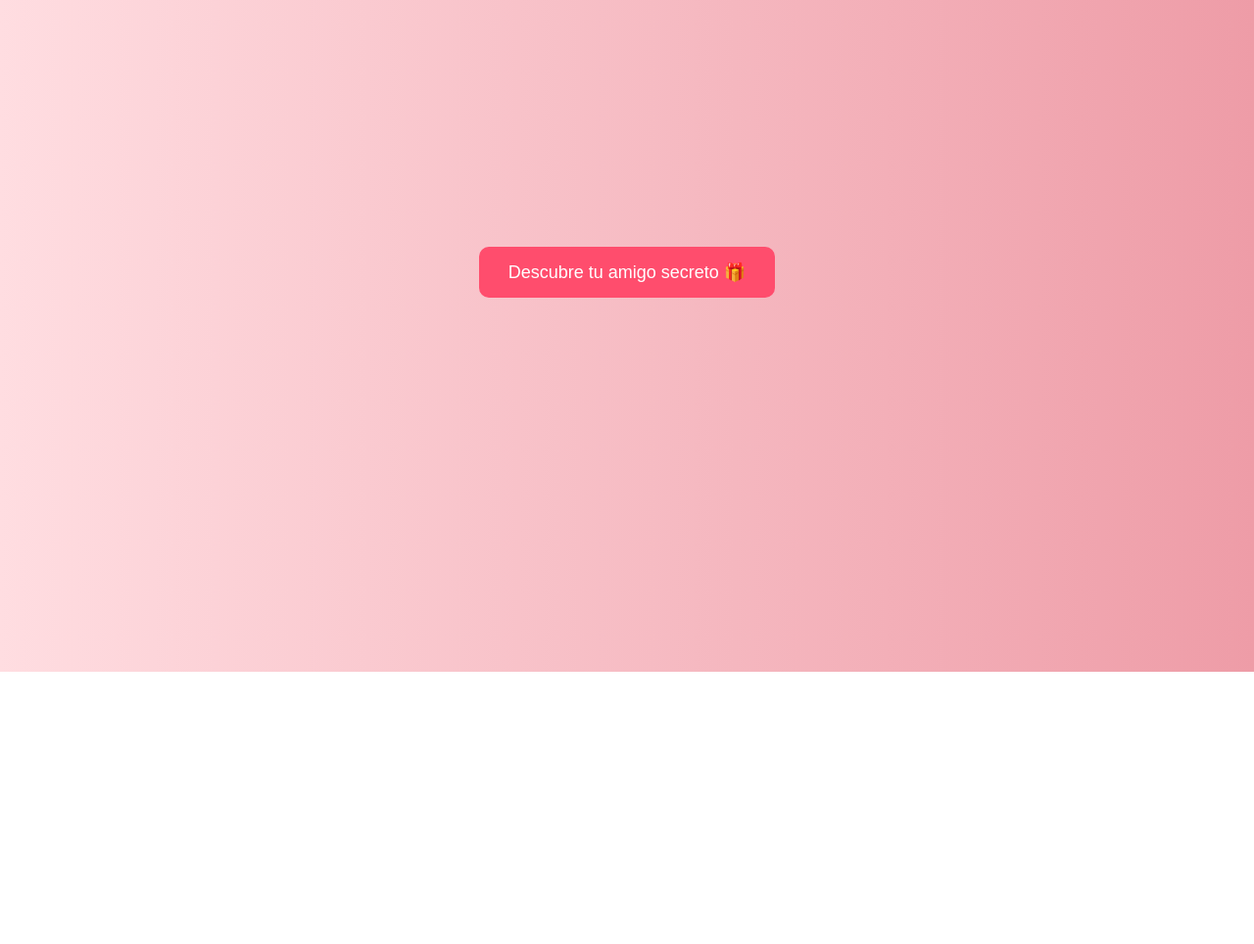
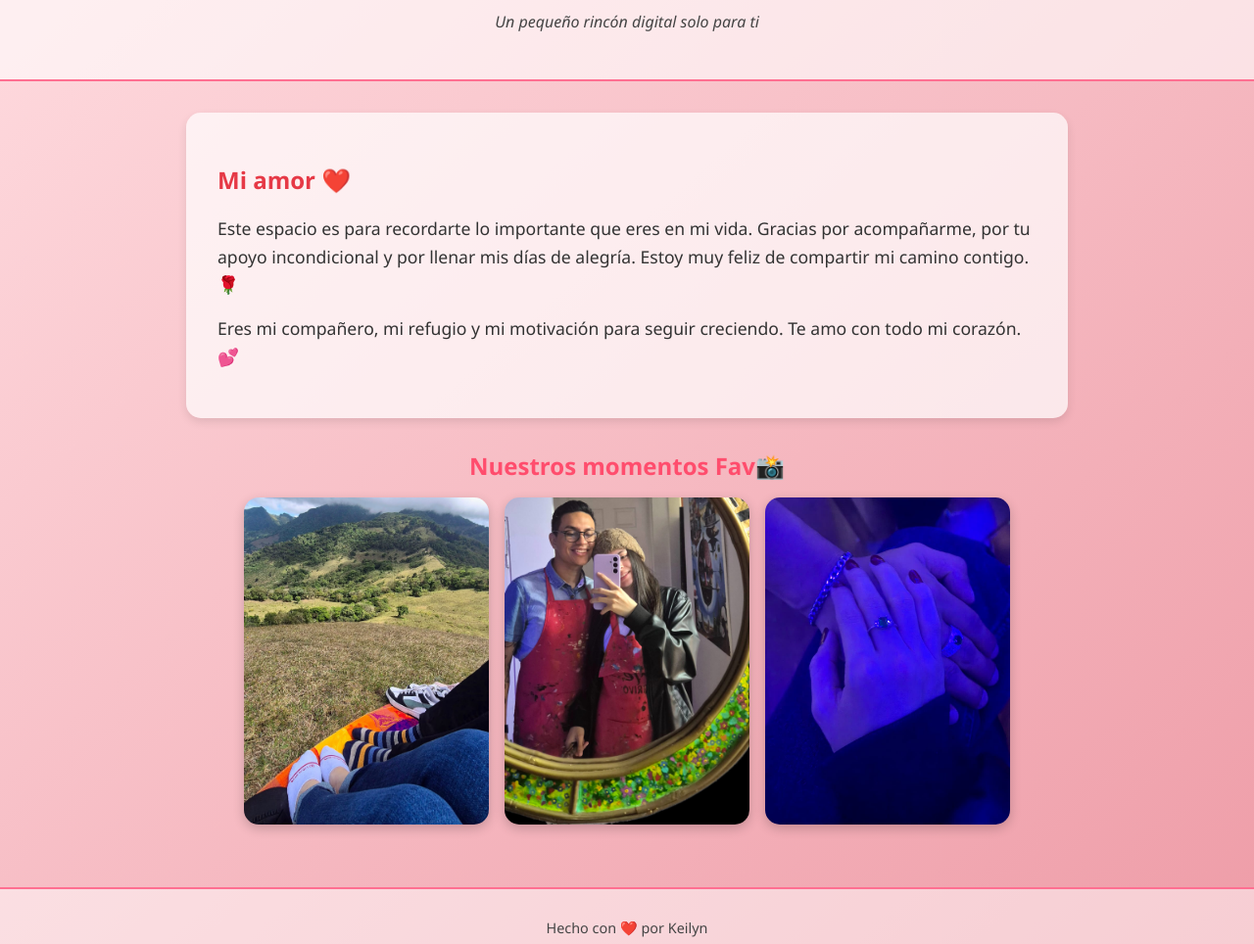
Before and after one commit to KeiiLara/moises-site, a plain HTML site: page index.html in a window 1280 px wide. Shown: the part 130-1094 px from the top of the page at 98% size. Before the commit the page ends 816 px from the top, so only its background shows below. Drawn offline with Linux system fonts and the light colour scheme.

Commit message:
Update index.html
Corregido

```diff
--- a/index.html
+++ b/index.html
@@ -1,83 +1,43 @@
 <!DOCTYPE html>
 <html lang="es">
 <head>
-  <meta charset="UTF-8">
-  <meta name="viewport" content="width=device-width, initial-scale=1.0">
-  <title>Amigo Secreto</title>
-  <style>
-    body {
-      font-family: Arial, sans-serif;
-      text-align: center;
-      background: linear-gradient(to right, #ffdde1, #ee9ca7);
-      display: flex;
-      justify-content: center;
-      align-items: center;
-      height: 100vh;
-    }
-
-    button {
-      padding: 15px 30px;
-      font-size: 18px;
-      border: none;
-      border-radius: 10px;
-      background: #ff4d6d;
-      color: white;
-      cursor: pointer;
-      transition: 0.3s;
-    }
-
-    button:hover {
-      background: #ff1e56;
-    }
-
-    /* Estilos del pop-up */
-    #popup {
-      display: none;
-      position: fixed;
-      top: 0;
-      left: 0;
-      width: 100%;
-      height: 100%;
-      background: rgba(0,0,0,0.7);
-      justify-content: center;
-      align-items: center;
-    }
-
-    #popup-content {
-      background: white;
-      padding: 20px;
-      border-radius: 15px;
-      font-size: 20px;
-      animation: zoomIn 0.5s ease;
-    }
-
-    @keyframes zoomIn {
-      from { transform: scale(0.5); opacity: 0; }
-      to { transform: scale(1); opacity: 1; }
-    }
-  </style>
+    <meta charset="UTF-8">
+    <meta name="viewport" content="width=device-width, initial-scale=1.0">
+    <title>Para Moisés 💖</title>
+    <link rel="stylesheet" href="./styles/style.css">
 </head>
 <body>
-  <button onclick="mostrarPopup()">Descubre tu amigo secreto 🎁</button>
+    <header class="header">
+        <h1>💌 Para Moisés 💌</h1>
+        <p class="subtitulo">Un pequeño rincón digital solo para ti</p>
+    </header>
 
-  <div id="popup">
-    <div id="popup-content">
-      <p id="resultado"></p>
-      <button onclick="cerrarPopup()">Cerrar</button>
-    </div>
-  </div>
+    <main class="contenedor">
+        <section class="mensaje">
+            <h2>Mi amor ❤️</h2>
+            <p>
+                Este espacio es para recordarte lo importante que eres en mi vida.
+                Gracias por acompañarme, por tu apoyo incondicional y por llenar mis días de alegría.
+                Estoy muy feliz de compartir mi camino contigo. 🌹
+            </p>
+            <p>
+                Eres mi compañero, mi refugio y mi motivación para seguir creciendo.
+                Te amo con todo mi corazón. 💕
+            </p>
+        </section>
 
-  <script>
-    function mostrarPopup() {
-      let nombres = ["Keilyn", "Moisés", "Ana", "Luis", "Carla"];
-      let random = nombres[Math.floor(Math.random() * nombres.length)];
-      document.getElementById("resultado").innerText = "Tu amigo secreto es: 🎉 " + random;
-      document.getElementById("popup").style.display = "flex";
-    }
+        <section class="galeria">
+            <h2>Nuestros momentos Fav📸</h2>
+            <div class="imagenes">
+                <img src="./assets/foto1.jpg" alt="Recuerdo juntos">
+                <img src="./assets/foto2.jpg" alt="Un lindo momento">
+                <img src="./assets/foto3.jpg" alt="Sonrisa especial">
+            </div>
+        </section>
+    </main>
 
-    function cerrarPopup() {
-      document.getElementById("popup").style.display = "none";
-    }
-  </script>
+    <footer class="footer">
+        <p>Hecho con ❤️ por Keilyn</p>
+    </footer>
 </body>
 </html>
```
